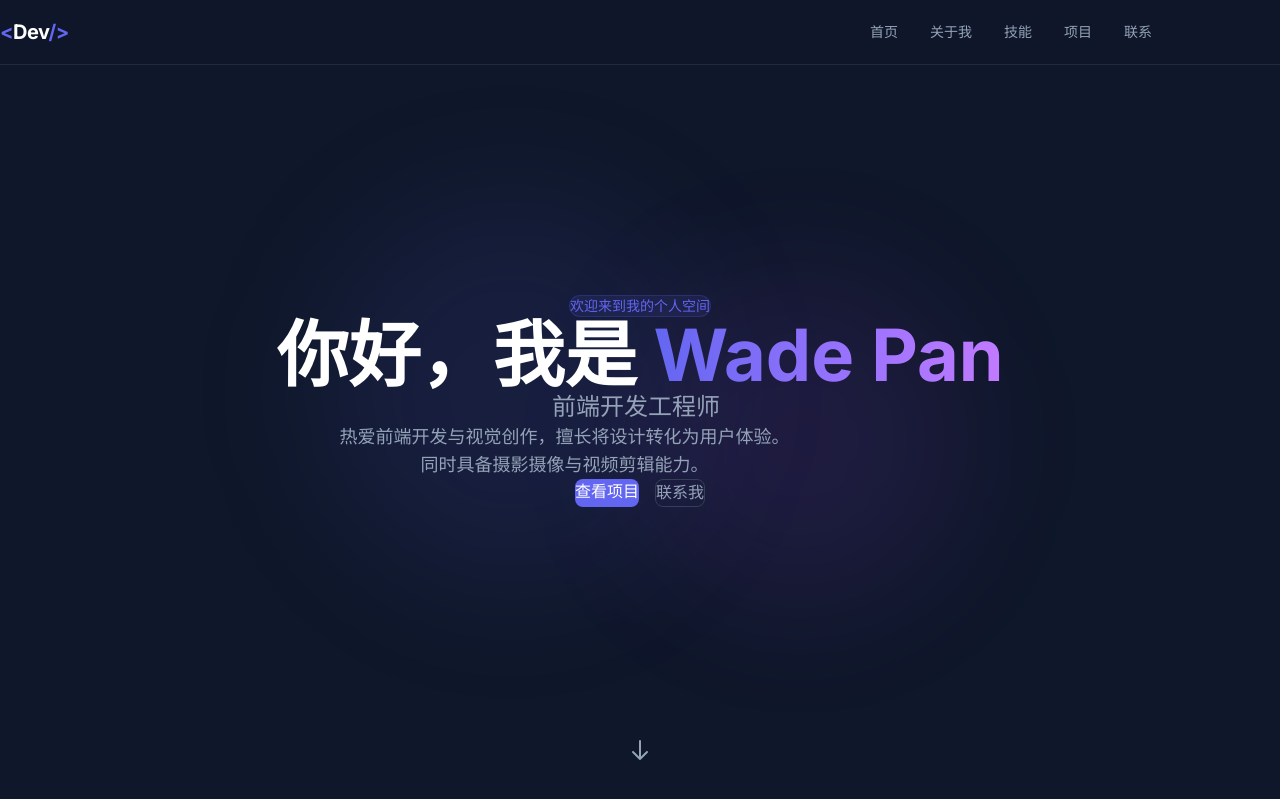
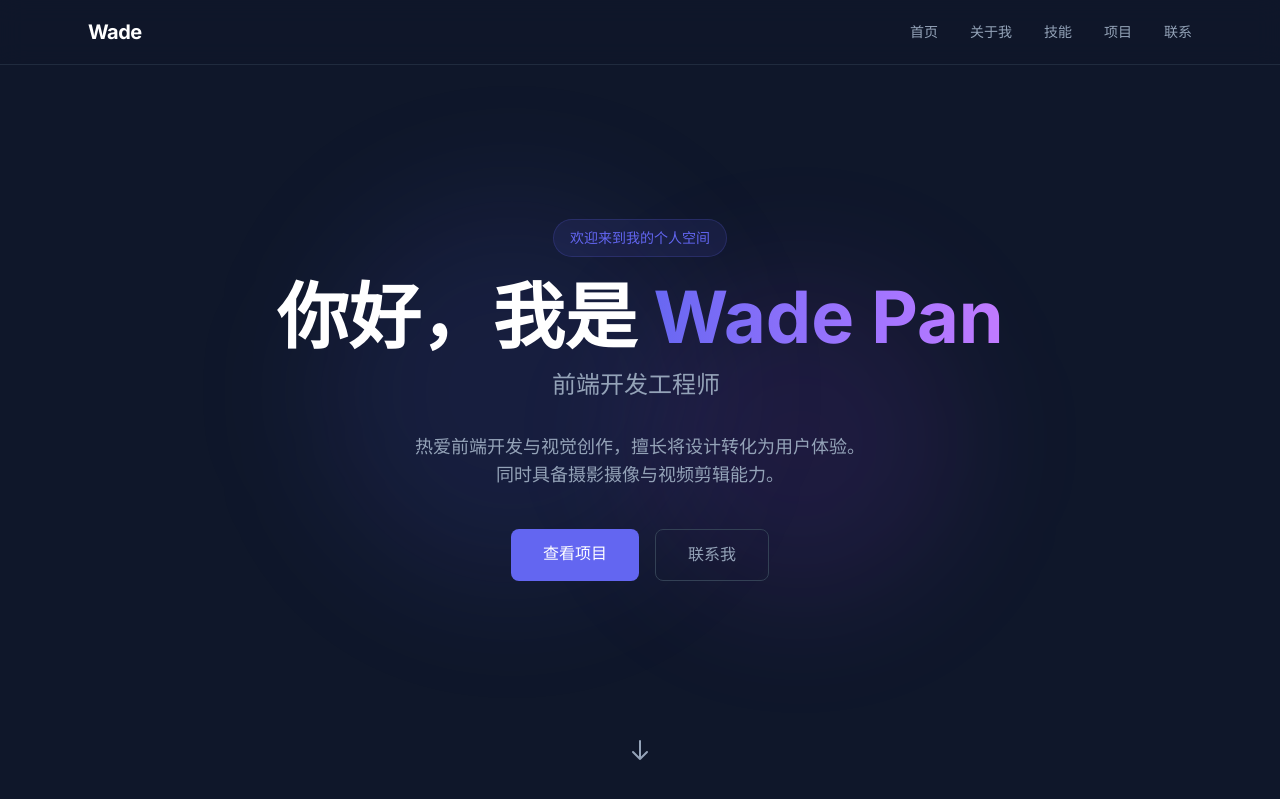
Before and after one commit to WadePan1017/portfolio, a Vue app: page / in a window 1280 px wide. Shown: the top 799 px of the page. Built offline with nearby package versions, Linux system fonts and the light colour scheme.

Commit message:
fix: 修复居中布局、手机端文字换行、更新个人信息
- 移除 style.css 中与 Tailwind v4 层叠冲突的 * 规则
- 手机端 Hero 标题换行显示
- 所在地改为上海
- 导航栏 Logo 改为 Wade
- 版权年份更新为 2026

```diff
--- a/src/components/Contact.vue
+++ b/src/components/Contact.vue
@@ -15,7 +15,7 @@ const contactInfo = [
   {
     icon: '📍',
     label: '所在地',
-    value: '贵阳',
+    value: '上海',
     href: null,
   },
 ]
--- a/src/components/Footer.vue
+++ b/src/components/Footer.vue
@@ -2,7 +2,7 @@
   <footer class="py-8 px-6 border-t border-dark-lighter">
     <div class="max-w-6xl mx-auto flex flex-col md:flex-row items-center justify-between gap-4">
       <div class="text-gray text-sm">
-        © 2025 Wade Pan. All rights reserved.
+        © 2026 Wade Pan. All rights reserved.
       </div>
 
       <div class="flex items-center gap-6">
--- a/src/components/Hero.vue
+++ b/src/components/Hero.vue
@@ -38,7 +38,7 @@ onMounted(() => {
       </div>
 
       <h1 class="text-5xl md:text-7xl font-bold text-white mb-4">
-        你好，我是
+        你好，我是<br class="md:hidden" />
         <span class="text-transparent bg-clip-text bg-gradient-to-r from-primary to-purple-400">
           Wade Pan
         </span>
--- a/src/components/Navbar.vue
+++ b/src/components/Navbar.vue
@@ -22,7 +22,7 @@ function scrollTo(href) {
   <nav class="fixed top-0 left-0 right-0 z-50 bg-dark/80 backdrop-blur-md border-b border-dark-lighter/50">
     <div class="max-w-6xl mx-auto px-6 h-16 flex items-center justify-between">
       <a href="#hero" class="text-xl font-bold text-white tracking-tight">
-        <span class="text-primary">&lt;</span>Dev<span class="text-primary">/&gt;</span>
+        Wade
       </a>
 
       <!-- Desktop Nav -->
--- a/src/style.css
+++ b/src/style.css
@@ -8,12 +8,6 @@
   --color-dark-lighter: #334155;
   --color-gray: #94a3b8;
   --color-gray-light: #cbd5e1;
-}
-
-* {
-  margin: 0;
-  padding: 0;
-  box-sizing: border-box;
 }
 
 body {
```
